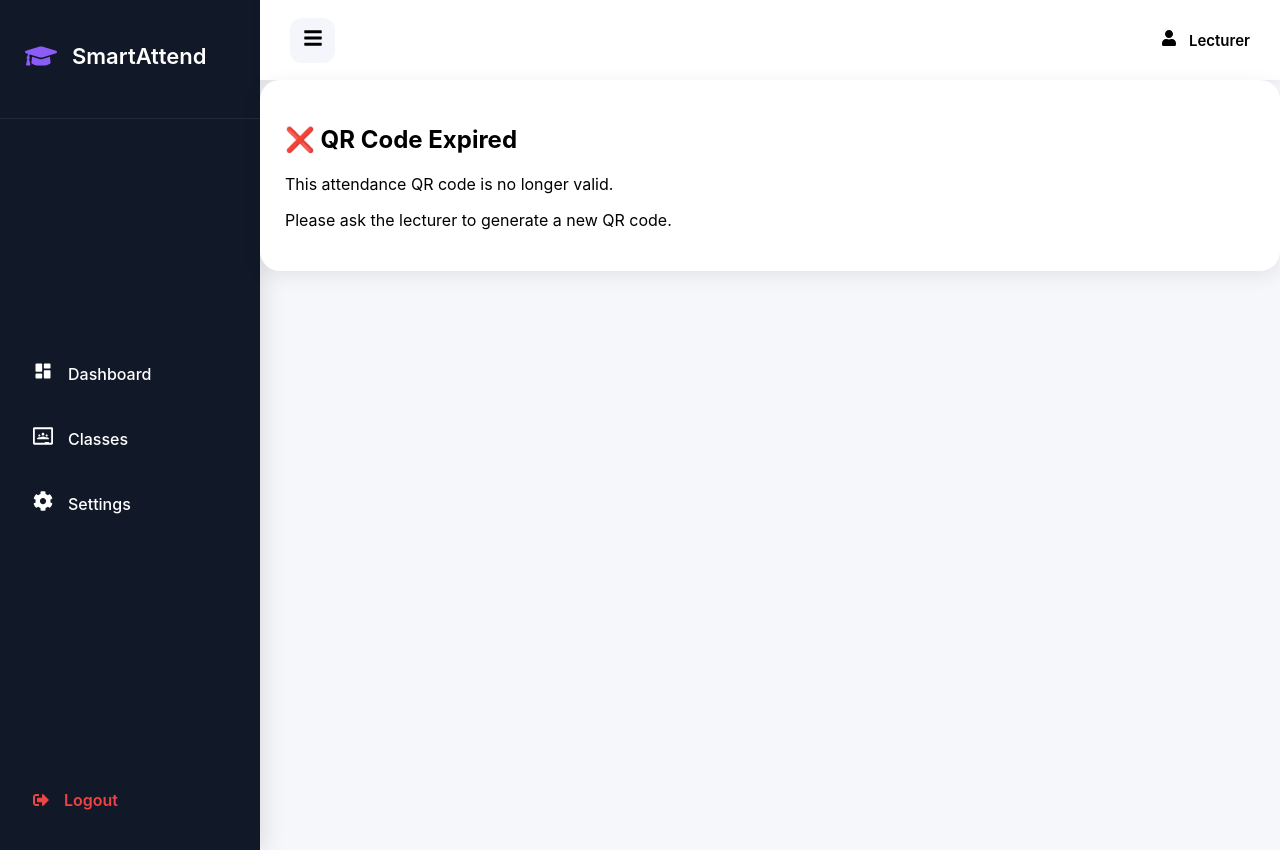
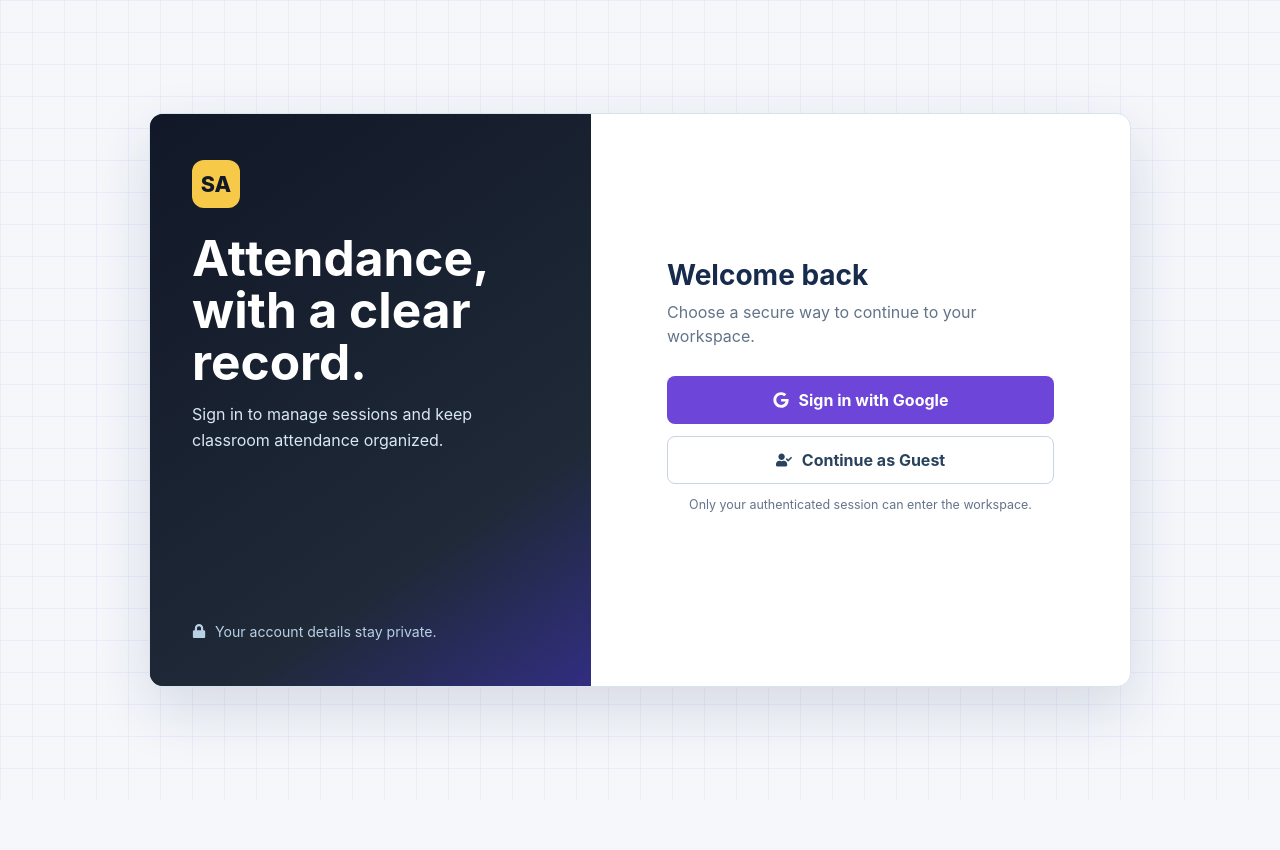
Before and after one commit to onteddukalyani/smart-atendance, a React (Vite) app: page /student-form in a window 1280 px wide. After the commit the page ends 800 px from the top, so only its background shows below. Built offline with nearby package versions, Linux system fonts and the light colour scheme; no server answers.

Commit message:
Login page Created

```diff
--- a/src/App.jsx
+++ b/src/App.jsx
@@ -11,8 +11,12 @@ import Settings from './components/settings';
 import AttendanceData from './components/attendancedata';
 import FaceScanner from './components/facescanner';
 import ClassesData, { SessionAttendanceData } from './components/sessionsdata';
+import Login from './components/login';
+import { useAuth } from './components/authcontext';
 function App() {
   const [sidebarHidden, setSidebarHidden] = useState(false);
+  const { user, logoutUser } = useAuth();
+
   const [formData, setFormData] = useState({
     image: "",
     fullName: "",
@@ -25,6 +29,10 @@ function App() {
     gender: "",
     bio: ""
   });
+
+  if (!user) {
+    return <Login />;
+  }
 
   return (
     <div className='app'>
--- a/src/components/Sidebar.jsx
+++ b/src/components/Sidebar.jsx
@@ -1,5 +1,4 @@
 import {
-    FaUser,
     FaCog,
     FaSignOutAlt,
     FaGraduationCap,
@@ -8,8 +7,10 @@ import { SiGoogleclassroom } from "react-icons/si";
 import "./sidebar.css";
 import { RiDashboardFill } from "react-icons/ri";
 import { Link } from "react-router-dom";
+import { useAuth } from "./authcontext";
 
 function Sidebar({ hidden }) {
+    const { logoutUser } = useAuth();
     const menu = [
         { icon: <RiDashboardFill />, text: "Dashboard", path: "/" },
         { icon: <SiGoogleclassroom />, text: "Classes", path: "/attendance-sessions" },
@@ -39,11 +40,10 @@ function Sidebar({ hidden }) {
                     ))
                 }
             </ul>
-            <div className="logout">
+            <button className="logout" type="button" onClick={logoutUser}>
                 <FaSignOutAlt />
                 Logout
-
-            </div>
+            </button>
 
         </aside>
 
--- /dev/null
+++ b/src/components/authcontext.jsx
@@ -0,0 +1,27 @@
+import React, { createContext, useContext, useEffect, useState } from 'react';
+import { onAuthStateChanged } from 'firebase/auth';
+import { auth, loginWithGoogle, loginAsGuest, logoutUser } from '../firebase';
+
+const AuthContext = createContext();
+
+export const AuthProvider = ({ children }) => {
+  const [user, setUser] = useState(null);
+  const [loading, setLoading] = useState(true);
+
+  useEffect(() => {
+    // Listens for structural changes in user session (login/logout)
+    const unsubscribe = onAuthStateChanged(auth, (currentUser) => {
+      setUser(currentUser);
+      setLoading(false);
+    });
+    return unsubscribe;
+  }, []);
+
+  return (
+    <AuthContext.Provider value={{ user, loginWithGoogle, loginAsGuest, logoutUser, loading }}>
+      {!loading && children}
+    </AuthContext.Provider>
+  );
+};
+
+export const useAuth = () => useContext(AuthContext);
--- /dev/null
+++ b/src/components/login.css
@@ -0,0 +1,200 @@
+.login-page {
+  min-height: 100vh;
+  display: grid;
+  place-items: center;
+  padding: 32px 20px;
+  box-sizing: border-box;
+  color: #172b4d;
+  background-color: #f5f7fb;
+  background-image: linear-gradient(rgba(139, 92, 246, 0.08) 1px, transparent 1px), linear-gradient(90deg, rgba(139, 92, 246, 0.08) 1px, transparent 1px);
+  background-size: 32px 32px;
+}
+
+.login-shell {
+  width: min(980px, 100%);
+  display: grid;
+  grid-template-columns: 0.9fr 1.1fr;
+  overflow: hidden;
+  border: 1px solid #d9e2ef;
+  border-radius: 14px;
+  background: #ffffff;
+  box-shadow: 0 22px 60px rgba(23, 43, 77, 0.14);
+  animation: login-enter 420ms ease-out both;
+}
+
+.login-intro {
+  display: flex;
+  flex-direction: column;
+  justify-content: space-between;
+  min-height: 480px;
+  padding: 46px 42px;
+  color: #ffffff;
+  background: #111827;
+  background-image: linear-gradient(145deg, #111827 0%, #1f2937 72%, #312e81 100%);
+}
+
+.login-mark {
+  width: 48px;
+  height: 48px;
+  display: grid;
+  place-items: center;
+  border-radius: 12px;
+  color: #111827;
+  background: #f7c948;
+  font-size: 1.35rem;
+  font-weight: 800;
+}
+
+.login-intro h1 {
+  max-width: 300px;
+  margin: 24px 0 14px;
+  font-size: clamp(2rem, 4vw, 3.1rem);
+  line-height: 1.05;
+  letter-spacing: 0;
+}
+
+.login-intro p {
+  max-width: 310px;
+  margin: 0;
+  color: #d8e7f5;
+  line-height: 1.6;
+}
+
+.login-caption {
+  display: flex;
+  align-items: center;
+  gap: 9px;
+  color: #b9d0e5;
+  font-size: 0.88rem;
+}
+
+.login-form {
+  display: flex;
+  flex-direction: column;
+  justify-content: center;
+  padding: 52px clamp(30px, 6vw, 76px);
+}
+
+.login-form h2 {
+  margin: 0 0 8px;
+  color: #172b4d;
+  font-size: 1.75rem;
+}
+
+.login-form > p {
+  margin: 0 0 28px;
+  color: #63748a;
+  line-height: 1.5;
+}
+
+.login-error {
+  margin: 0 0 16px;
+  padding: 12px 14px;
+  border: 1px solid #f1b8b5;
+  border-radius: 8px;
+  color: #9f2924;
+  background: #fff4f3;
+  font-size: 0.9rem;
+  overflow-wrap: anywhere;
+}
+
+.login-button {
+  width: 100%;
+  min-height: 48px;
+  display: flex;
+  align-items: center;
+  justify-content: center;
+  gap: 10px;
+  margin: 0 0 12px;
+  border: 1px solid transparent;
+  border-radius: 8px;
+  font: inherit;
+  font-weight: 700;
+  cursor: pointer;
+  transition: transform 160ms ease, box-shadow 160ms ease, background-color 160ms ease;
+}
+
+.login-button:hover:not(:disabled) {
+  transform: translateY(-1px);
+  box-shadow: 0 7px 16px rgba(23, 43, 77, 0.16);
+}
+
+.login-button:focus-visible {
+  outline: 3px solid rgba(33, 125, 187, 0.35);
+  outline-offset: 3px;
+}
+
+.login-button:disabled {
+  cursor: wait;
+  opacity: 0.65;
+}
+
+.login-button-google {
+  color: #ffffff;
+  background: #6d45d8;
+}
+
+.login-button-google:hover:not(:disabled) {
+  background: #5b36bd;
+}
+
+.login-button-guest {
+  border-color: #c9d5e3;
+  color: #29435f;
+  background: #ffffff;
+}
+
+.login-privacy {
+  margin-top: 18px;
+  color: #78889b;
+  font-size: 0.78rem;
+  line-height: 1.5;
+  text-align: center;
+}
+
+@keyframes login-enter {
+  from {
+    opacity: 0;
+    transform: translateY(12px);
+  }
+  to {
+    opacity: 1;
+    transform: translateY(0);
+  }
+}
+
+@media (max-width: 680px) {
+  .login-page {
+    padding: 18px 14px;
+  }
+
+  .login-shell {
+    display: block;
+  }
+
+  .login-intro {
+    min-height: auto;
+    padding: 28px 26px;
+  }
+
+  .login-intro h1 {
+    margin-top: 22px;
+    font-size: 2.25rem;
+  }
+
+  .login-caption {
+    margin-top: 30px;
+  }
+
+  .login-form {
+    padding: 32px 26px 30px;
+  }
+}
+
+@media (prefers-reduced-motion: reduce) {
+  .login-shell,
+  .login-button {
+    animation: none;
+    transition: none;
+  }
+}
--- /dev/null
+++ b/src/components/login.jsx
@@ -0,0 +1,72 @@
+import { useState } from 'react';
+import { FaGoogle, FaLock, FaUserCheck } from 'react-icons/fa';
+import { useAuth } from './authcontext';
+import './login.css';
+
+const Login = () => {
+  const { loginWithGoogle, loginAsGuest } = useAuth();
+  const [error, setError] = useState('');
+  const [loading, setLoading] = useState(false);
+
+  const handleLogin = async (loginAction) => {
+    setError('');
+    setLoading(true);
+
+    try {
+      await loginAction();
+    } catch (loginError) {
+      setError(loginError.code ? `${loginError.code}: ${loginError.message}` : loginError.message);
+    } finally {
+      setLoading(false);
+    }
+  };
+
+  return (
+    <main className="login-page">
+      <section className="login-shell" aria-label="SmartAttend sign in">
+        <div className="login-intro">
+          <div>
+            <div className="login-mark" aria-hidden="true">SA</div>
+            <h1>Attendance, with a clear record.</h1>
+            <p>Sign in to manage sessions and keep classroom attendance organized.</p>
+          </div>
+          <div className="login-caption">
+            <FaLock aria-hidden="true" />
+            <span>Your account details stay private.</span>
+          </div>
+        </div>
+
+        <div className="login-form">
+          <h2>Welcome back</h2>
+          <p>Choose a secure way to continue to your workspace.</p>
+
+          {error && <p className="login-error" role="alert">{error}</p>}
+
+          <button
+            className="login-button login-button-google"
+            onClick={() => handleLogin(loginWithGoogle)}
+            disabled={loading}
+            type="button"
+          >
+            <FaGoogle aria-hidden="true" />
+            <span>{loading ? 'Signing in...' : 'Sign in with Google'}</span>
+          </button>
+
+          <button
+            className="login-button login-button-guest"
+            onClick={() => handleLogin(loginAsGuest)}
+            disabled={loading}
+            type="button"
+          >
+            <FaUserCheck aria-hidden="true" />
+            <span>Continue as Guest</span>
+          </button>
+
+          <p className="login-privacy">Only your authenticated session can enter the workspace.</p>
+        </div>
+      </section>
+    </main>
+  );
+};
+
+export default Login;
--- a/src/components/sidebar.css
+++ b/src/components/sidebar.css
@@ -37,6 +37,10 @@
 }
 
 .logout {
+    width: calc(100% - 30px);
+    border: 0;
+    font: inherit;
+    text-align: left;
     margin: 20px 15px 0;
     padding: 15px 18px;
     display: flex;
--- a/src/firebase.jsx
+++ b/src/firebase.jsx
@@ -1,19 +1,35 @@
 // Import the functions you need from the SDKs you need
 import { initializeApp } from "firebase/app";
 import { getFirestore } from "firebase/firestore";
+import {
+  getAuth,
+  GoogleAuthProvider,
+  signInWithPopup,
+  signInAnonymously,
+  signOut,
+} from "firebase/auth";
 // TODO: Add SDKs for Firebase products that you want to use
 // https://firebase.google.com/docs/web/setup#available-libraries
 
 // Your web app's Firebase configuration
 const firebaseConfig = {
-  apiKey: "AIzaSyDl2Bw07zg72utoFBWTueZPjbTxu-p7nkc",
-  authDomain: "smartattend-k.firebaseapp.com",
-  projectId: "smartattend-k",
-  storageBucket: "smartattend-k.firebasestorage.app",
-  messagingSenderId: "978874777113",
-  appId: "1:978874777113:web:7bee9842a75f5d66aeb488"
+  apiKey: "AIzaSyD_oqAOLLwS_sYXpTisEXl4qZAiSeIxooM",
+  authDomain: "smart-attendance-ok.firebaseapp.com",
+  projectId: "smart-attendance-ok",
+  storageBucket: "smart-attendance-ok.firebasestorage.app",
+  messagingSenderId: "313754116452",
+  appId: "1:313754116452:web:ef955c1b662607d4145a71"
 };
 
 // Initialize Firebase
 const app = initializeApp(firebaseConfig);
 export const db = getFirestore(app);
+export const auth = getAuth(app);
+export const googleProvider = new GoogleAuthProvider();
+googleProvider.setCustomParameters({ prompt: "select_account" });
+
+
+// Auth helper functions
+export const loginWithGoogle = () => signInWithPopup(auth, googleProvider);
+export const loginAsGuest = () => signInAnonymously(auth);
+export const logoutUser = () => signOut(auth);
--- a/src/main.jsx
+++ b/src/main.jsx
@@ -3,9 +3,12 @@ import { createRoot } from 'react-dom/client'
 import './index.css'
 import App from './App.jsx'
 import { BrowserRouter } from 'react-router-dom'
+import { AuthProvider } from './components/authcontext.jsx'
 
 createRoot(document.getElementById('root')).render(
     <BrowserRouter>
+    <AuthProvider>
       <App/>
+    </AuthProvider>
     </BrowserRouter>
 )
```
Also changed, not shown: 1 other file (tests, documents, lock files or other folders).
